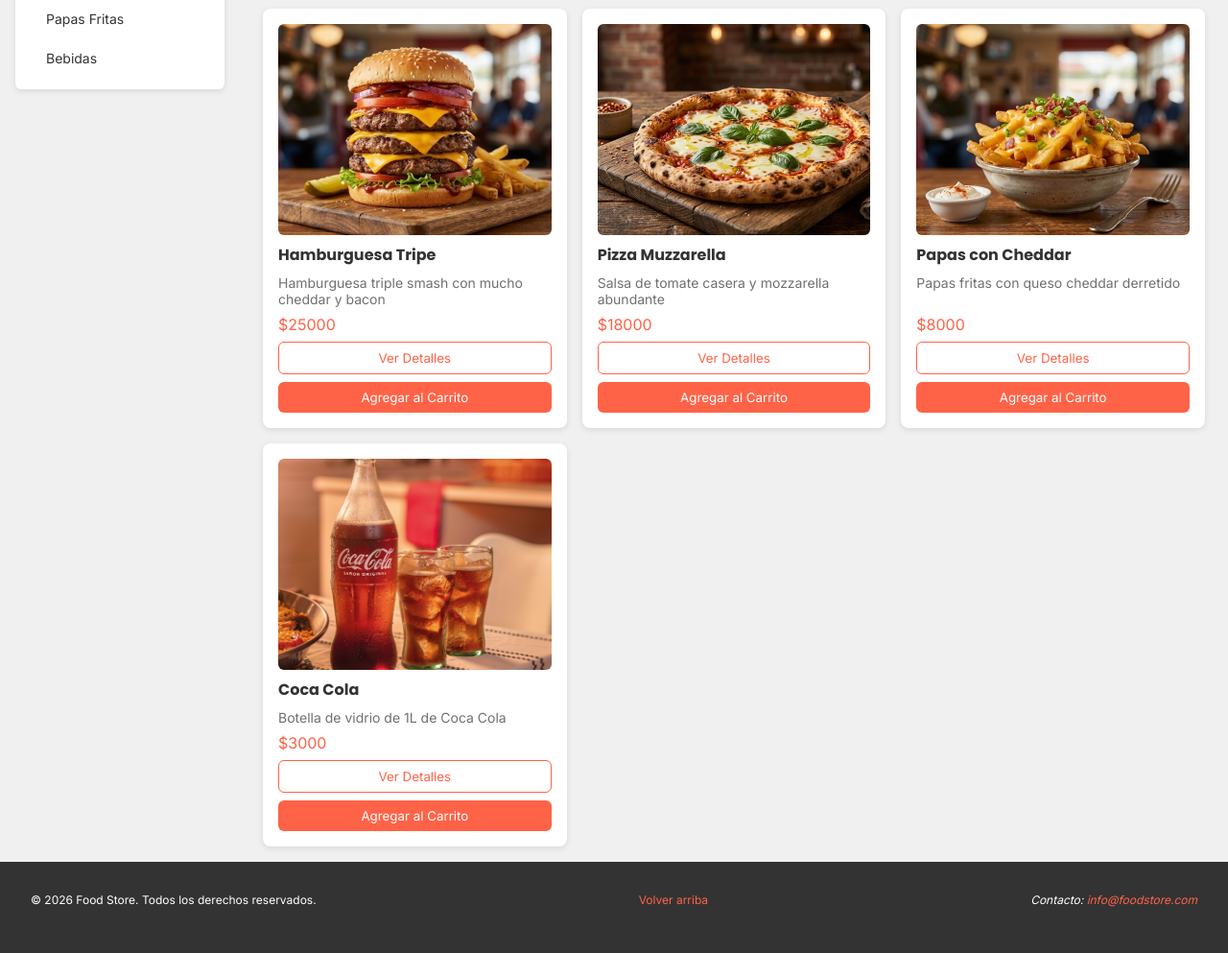
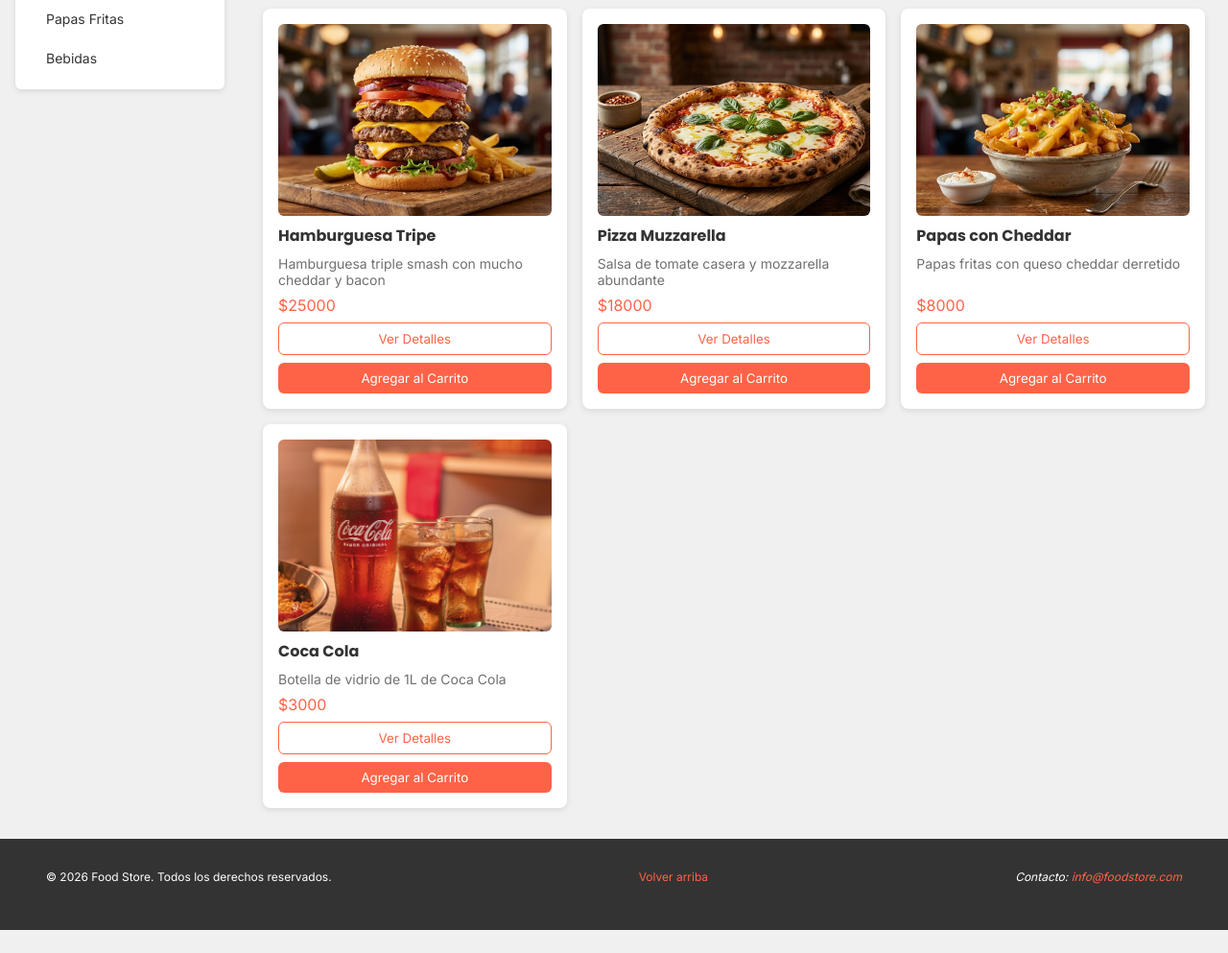
Before and after one commit to AtomuDev/Programacion-3-FInal, a plain HTML site: page frontend/index.html in a window 1280 px wide. Shown: the part 209-1202 px from the top of the page at 96% size. After the commit the page ends 1178 px from the top, so only its background shows below. Drawn offline with Linux system fonts and the light colour scheme.

Commit message:
layout mejorado, contenido con ancho máximo

```diff
--- a/frontend/css/base.css
+++ b/frontend/css/base.css
@@ -37,6 +37,9 @@
 
     /* Altura del header — usada para sticky de sidebar y categories */
     --header-height: 79px;
+
+    /* Ancho máximo del contenido */
+    --max-width: 1440px;
 }
 
 /* Reset */
@@ -47,42 +50,93 @@
 }
 
 
+/* ================ CONTAINER ================ */
+/* Limita y centra el contenido interno */
+.container {
+    width: 100%;
+    max-width: var(--max-width);
+    margin: 0 auto;
+    padding: 0 var(--espacio-md);
+}
+
+@media (min-width: 1024px) {
+    .container {
+        padding: 0 var(--espacio-elg);
+    }
+}
+
+
+/* ================ LAYOUT (sidebar + main) ================ */
+/* Compartido entre index y admin */
+.layout {
+    display: grid;
+    width: 100%;
+    max-width: var(--max-width);
+    margin: 0 auto;
+    grid-template-columns: 1fr;
+    grid-template-areas:
+        "sidebar"
+        "main";
+    flex: 1;
+}
+
+@media (min-width: 1024px) {
+    .layout {
+        grid-template-columns: 250px 1fr;
+        grid-template-areas: "sidebar main";
+    }
+}
+
+
 /* ================ HEADER (base compartida) ================ */
 .header, .admin-header {
     position: sticky;
     top: 0;
     z-index: 100;
+    width: 100%;
+}
+
+.header .container,
+.admin-header .container {
     display: flex;
     flex-direction: column;
     align-items: center;
     gap: var(--espacio-sm);
-    padding: var(--espacio-md);
+    padding-top: var(--espacio-md);
+    padding-bottom: var(--espacio-md);
 }
 
 @media (min-width: 1024px) {
-    .header, .admin-header {
+    .header .container,
+    .admin-header .container {
         flex-direction: row;
         justify-content: space-between;
-        padding: var(--espacio-md) var(--espacio-elg);
     }
 }
 
 
 /* ================ FOOTER (base compartida) ================ */
 .footer, .admin-footer {
-    display: flex;
-    flex-direction: column;
-    align-items: center;
-    gap: var(--espacio-sm);
-    padding: var(--espacio-lg) var(--espacio-lg) var(--espacio-elg) var(--espacio-lg);
+    width: 100%;
     font-size: var(--text-xs);
     color: var(--color-blanco);
     background-color: var(--color-texto);
     text-align: center;
 }
 
+.footer .container,
+.admin-footer .container {
+    display: flex;
+    flex-direction: column;
+    align-items: center;
+    gap: var(--espacio-sm);
+    padding-top: var(--espacio-lg);
+    padding-bottom: var(--espacio-elg);
+}
+
 @media (min-width: 1024px) {
-    .footer, .admin-footer {
+    .footer .container,
+    .admin-footer .container {
         flex-direction: row;
         justify-content: space-between;
         text-align: left;
--- a/frontend/css/index.css
+++ b/frontend/css/index.css
@@ -1,33 +1,17 @@
+/* ================ LAYOUT ================ */
 body {
-    display: grid;
+    display: flex;
+    flex-direction: column;
     min-height: 100vh;
-    grid-template-rows: auto auto 1fr auto;
-    grid-template-areas:
-        "header"
-        "categories"
-        "main"
-        "footer";
     font-family: var(--font-base);
     background-color: var(--color-fondo);
-}
-
-/* Desktop */
-@media (min-width: 1024px) {
-    body {
-        grid-template-columns: 250px 1fr;
-        grid-template-rows: auto 1fr auto;
-        grid-template-areas:
-            "header header"
-            "categories main"
-            "footer footer";
-    }
 }
 
 
 /* ================ HEADER ================ */
 .header {
-    grid-area: header;
     background-color: var(--color-blanco);
+    box-shadow: var(--sombra-card);
 }
 
 .header__title {
@@ -51,7 +35,6 @@ body {
     color: var(--color-primario);
 }
 
-/* Desktop */
 @media (min-width: 1024px) {
     .header__title {
         font-size: var(--text-lg);
@@ -65,7 +48,7 @@ body {
 
 /* ================ CATEGORIES ================ */
 .categories {
-    grid-area: categories;
+    grid-area: sidebar;
     padding: var(--espacio-md);
     background-color: var(--color-blanco);
     box-shadow: var(--sombra-card);
@@ -100,7 +83,6 @@ body {
     background-color: var(--color-fondo);
 }
 
-/* Desktop */
 @media (min-width: 1024px) {
     .categories {
         position: sticky;
@@ -119,7 +101,7 @@ body {
     flex-direction: column;
     gap: var(--espacio-md);
     margin-top: var(--espacio-md);
-    padding: 0 var(--espacio-md);
+    padding: 0 var(--espacio-md) var(--espacio-md) var(--espacio-md);
     background-color: var(--color-fondo);
 }
 
@@ -175,15 +157,12 @@ body {
     width: 100%;
 }
 
-/* Tablet */
 @media (min-width: 600px) {
     .main__products {
         grid-template-columns: 1fr 1fr;
-        justify-content: center;
     }
 }
 
-/* Desktop */
 @media (min-width: 1024px) {
     .main {
         margin: var(--espacio-md) var(--espacio-sm);
@@ -194,8 +173,7 @@ body {
     }
 
     .main__products {
-        grid-template-columns: repeat(auto-fill, minmax(300px, 1fr));
-        justify-content: start;
+        grid-template-columns: repeat(auto-fill, minmax(270px, 1fr));
     }
 }
 
@@ -217,6 +195,12 @@ body {
     height: 220px;
     object-fit: cover;
     border-radius: var(--radio-sm);
+}
+
+@media (min-width: 1024px) {
+    .product-card img {
+        height: 200px;
+    }
 }
 
 .product-card__info {
@@ -276,10 +260,6 @@ body {
 
 
 /* ================ FOOTER ================ */
-.footer {
-    grid-area: footer;
-}
-
 .footer a {
     text-decoration: none;
     color: var(--color-primario);
--- a/frontend/index.html
+++ b/frontend/index.html
@@ -11,8 +11,10 @@
     <title>Food Store - Catálogo</title>
 </head>
 <body id="top">
+
     <!-- Header -->
     <header class="header">
+        <div class="container">
             <h1 class="header__title">Food Store</h1>
             <nav class="header__nav">
                 <a href="#">Inicio</a>
@@ -20,7 +22,11 @@
                 <a href="#">Carrito</a>
                 <a href="admin.html">Panel Admin</a>
             </nav>
+        </div>
     </header>
+
+    <!-- Layout: sidebar + main -->
+    <div class="layout">
 
         <!-- Barra lateral -->
         <aside class="categories">
@@ -40,15 +46,17 @@
             <h2 class="main__title">Productos Destacados</h2>
             <section id="contenedor-productos" class="main__products"></section>
         </main>
+    </div>
 
     <!-- Pie de página -->
     <footer class="footer">
+        <div class="container">
             <p>&copy; 2026 Food Store. Todos los derechos reservados.</p>
             <a href="#top">Volver arriba</a>
-
             <address>
                 Contacto: <a href="mailto:info@foodstore.com">info@foodstore.com</a>
             </address>
+        </div>
     </footer>
 
     <!-- Scripts -->
```
Also changed, not shown: frontend/admin.html (+10 -1 lines), frontend/css/admin.css (+9 -34 lines). Lines whose indentation alone changed are shown as unchanged.
